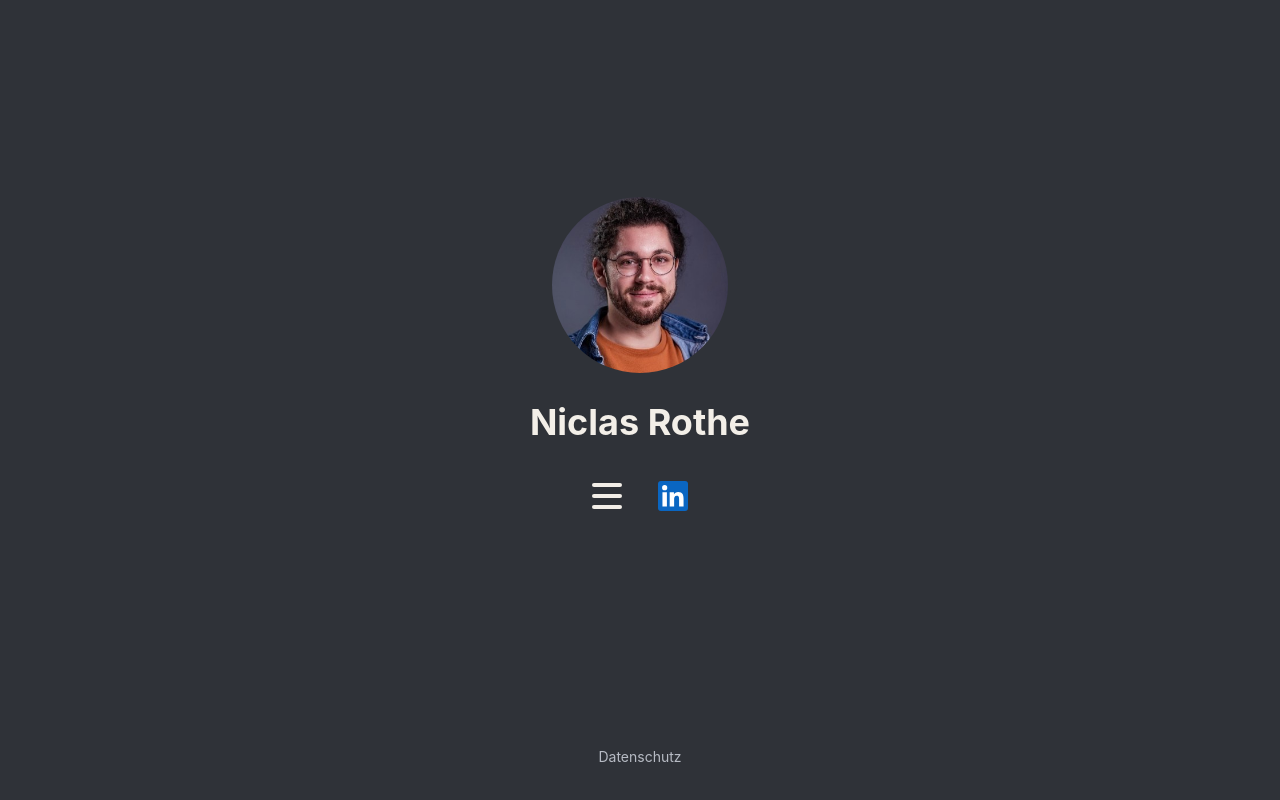
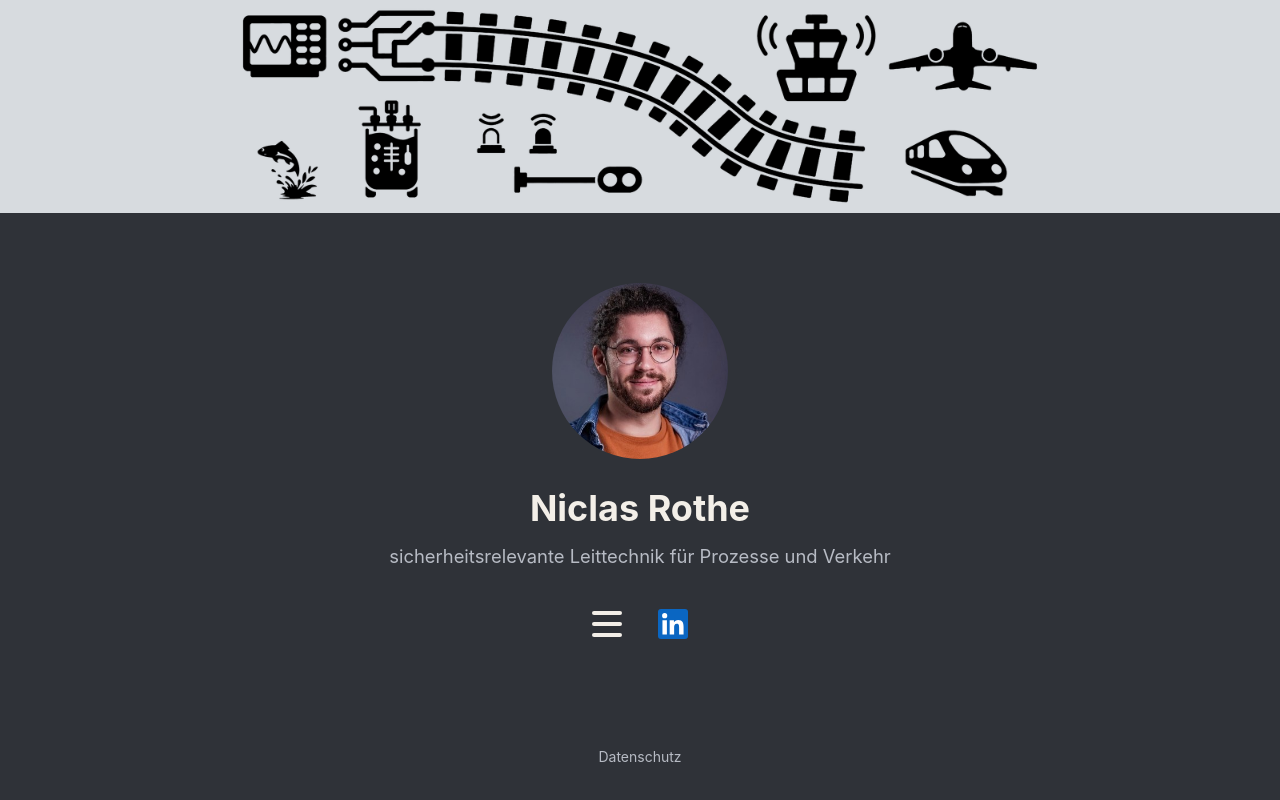
Before and after one commit to niclasrothe/website, a plain HTML site: page index.html in a window 1280 px wide. Drawn offline with Linux system fonts and the light colour scheme.

Commit message:
rework startseite

```diff
--- a/index.html
+++ b/index.html
@@ -13,10 +13,16 @@
   <link rel="stylesheet" href="styles.css">
 </head>
 <body>
+  <header class="banner">
+    <img src="assets/img/titelbild.png" width="2000" height="532"
+         alt="Banner Prozess- und Verkehsleittechnik">
+  </header>
+
   <main class="hero">
     <img class="portrait" src="assets/img/portrait.jpg" width="176" height="176"
-         alt="Porträt von Niclas Rothe">
+         alt="Profilbild">
     <h1>Niclas Rothe</h1>
+    <p class="subtitle">sicherheitsrelevante Leittechnik für Prozesse und Verkehr</p>
 
     <div class="social">
       <nav class="menu" aria-label="Hauptmenü">
--- a/styles.css
+++ b/styles.css
@@ -71,7 +71,7 @@ a { color: inherit; }
   position: absolute;
   top: 54px;
   left: 0;
-  min-width: 180px;
+  min-width: 150px;
   margin: 0;
   padding: 8px;
   list-style: none;
@@ -98,13 +98,27 @@ a { color: inherit; }
 }
 
 /* ---------- Startseite ---------- */
+.banner {
+  background: #d7dbdf;          /* Hintergrundfarbe des Titelbilds, damit der Streifen über die volle Breite reicht */
+  line-height: 0;
+}
+
+.banner img {
+  display: block;
+  width: auto;
+  height: auto;
+  max-width: min(100%, 800px);    /* maximale Bildbreite auf großen Monitoren */
+  max-height: 38vh;               /* auf niedrigen Fenstern nicht höher als 38 % der Fensterhöhe */
+  margin: 0 auto;
+}
+
 .hero {
   flex: 1;
   display: flex;
   flex-direction: column;
   align-items: center;
   justify-content: center;
-  padding: 80px 24px;
+  padding: 48px 24px;
   text-align: center;
 }
 
@@ -113,7 +127,7 @@ a { color: inherit; }
   height: 176px;
   border-radius: 50%;
   object-fit: cover;
-  object-position: 50% 12%;
+  object-position: 50% 8%;
   margin-bottom: 28px;
 }
 
@@ -122,6 +136,13 @@ h1 {
   font-size: 36px;
   font-weight: 700;
   line-height: 1.2;
+}
+
+.subtitle {
+  margin: 12px 0 0;
+  color: var(--muted);
+  font-size: 1.15rem;
+  text-wrap: balance;
 }
 
 .social {
@@ -155,7 +176,7 @@ h1 {
 .page {
   width: 100%;
   flex: 1;
-  --text-size: 12pt;            /* Fließtext: 12pt (≈ 16 px) */
+  --text-size: 12pt;              /* Fließtext: 12pt (≈ 16 px) */
   max-width: 760px;
   margin: 0 auto;
   padding: 110px 24px 96px;
@@ -182,7 +203,7 @@ h1 {
   hyphens: auto;
 }
 
-/* Auskommentiert damit Text die selbe Breite hat wie Überschrift und Bilder
+/* Auskommentiert damit Text die selbe Breite hat wie Überschrift und Bilder auf Projekt-Unterseite
 .page p {
   max-width: 65ch;
   margin: 0 0 28px;
@@ -245,7 +266,7 @@ h1 {
 .site-footer a:hover { color: var(--accent); text-decoration: underline; }
 
 /* Listen und Links im Fließtext (Datenschutzseite)
-Auskommentiert damit Listendie selbe Breite hat wie Überschrift und Bilder
+Auskommentiert damit Listen die selbe Breite hat wie Überschrift und Bilder
 .page ul {
   max-width: 65ch;
   margin: 0 0 28px;
```
Also changed, not shown: assets/img/titelbild.png (added).
